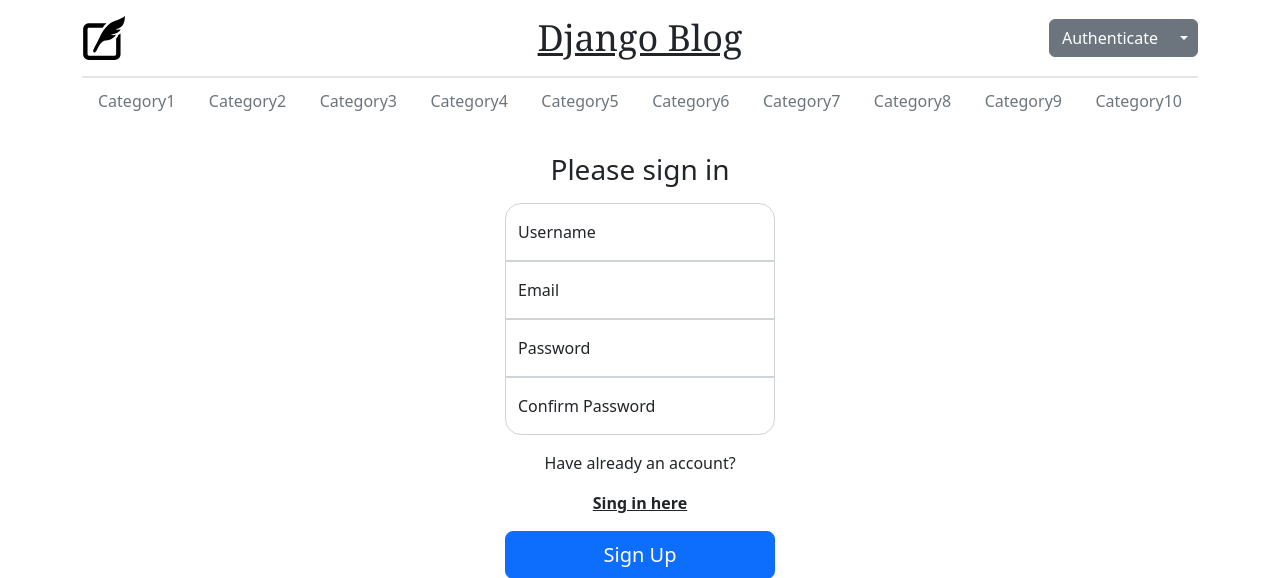
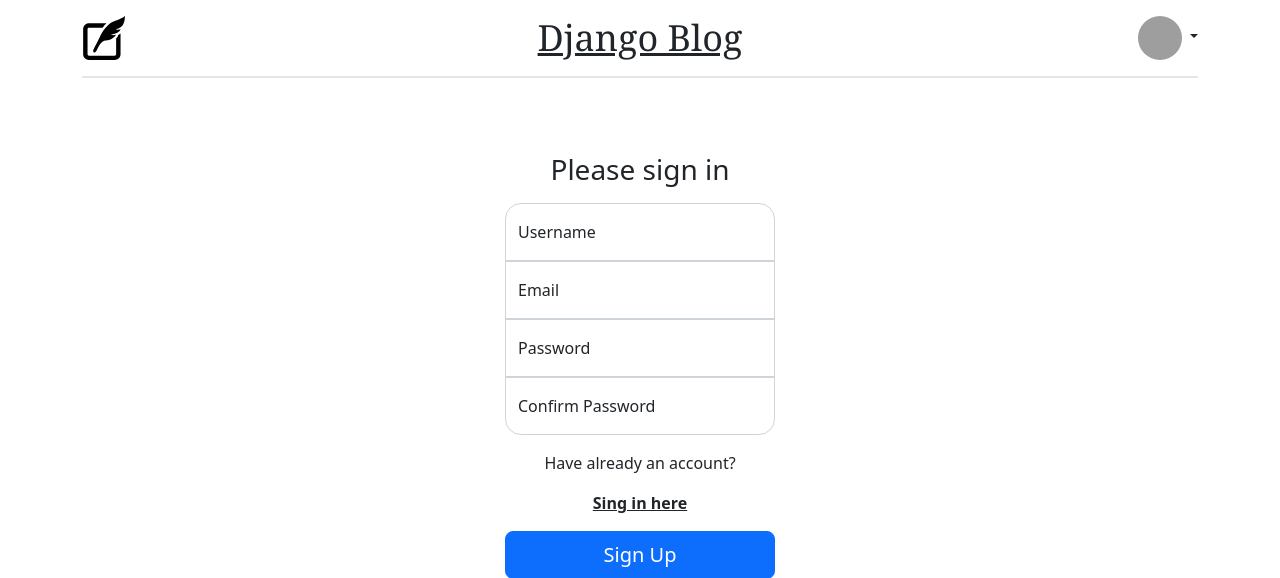
Before and after one commit to SerhiiMazur-grim/A-Level_django_HW, a Django app: template user/templates/signup.html in a window 1280 px wide. Shown: the top 578 px of the page. Run offline with Django 4.2, Linux system fonts and the light colour scheme; the template is opened without the code that fills it, so the values that code supplies are empty; grey boxes are pictures that could not be loaded.

Commit message:
connected urls to signin and signup

```diff
--- a/dj_hw/urls.py
+++ b/dj_hw/urls.py
@@ -20,4 +20,5 @@ from django.urls import path, include
 urlpatterns = [
     path('admin/', admin.site.urls),
     path('', include('blog.urls')),
+    path('', include('user.urls')),
 ]
--- a/user/templates/signup.html
+++ b/user/templates/signup.html
@@ -1,59 +1,12 @@
-<!doctype html>
-<html lang="en">
-<head>
-  <meta charset="UTF-8">
-  <meta name="viewport"
-        content="width=device-width, user-scalable=no, initial-scale=1.0, maximum-scale=1.0, minimum-scale=1.0">
-  <meta http-equiv="X-UA-Compatible" content="ie=edge">
-  <meta name="description" content="Python training course - Django blog project">
-  <title>Django Blog</title>
-  <link rel="icon" type="image/svg+xml" href="../img/favicon.svg">
-  <link rel="icon" type="image/png" href="../img/favicon.png">
-  <link rel="stylesheet" href="../css/bootstrap.min.css">
-  <link rel="stylesheet" href="https://cdn.jsdelivr.net/npm/bootstrap-icons@1.10.3/font/bootstrap-icons.css">
-  <link rel="stylesheet" href="../css/blog.min.css">
-</head>
-<body>
+{% extends 'base.html' %}
 
-<div class="container">
-  <header class="blog-header lh-1 py-3">
-    <div class="row d-flex justify-content-between align-items-center">
-      <div class="col-4">
-        <img src="../img/logo.svg" alt="logo" class="logo">
-      </div>
-      <div class="col-4 text-center">
-        <a href="homepage.html" class="blog-title text-dark">Django Blog</a>
-      </div>
-      <div class="col-4 d-flex justify-content-end align-items-center dropdown">
-        <div class="btn-group">
-          <button type="button" class="btn btn-secondary">Authenticate</button>
-          <button type="button" class="btn btn-secondary dropdown-toggle dropdown-toggle-split"
-                  data-bs-toggle="dropdown" aria-expanded="false">
-            <span class="visually-hidden">Toggle Dropdown</span>
-          </button>
-          <ul class="dropdown-menu">
-            <li><a class="dropdown-item" href="signin.html">Sign In</a></li>
-            <li><a class="dropdown-item" href="signup.html">Sign Up</a></li>
-          </ul>
-        </div>
-      </div>
-    </div>
-  </header>
-  <div class="nav-scroller py-1 mb-3">
-    <nav class="nav d-flex justify-content-between">
-      <div class="nav-item"><a href="" class="nav-link link-secondary">Category1</a></div>
-      <div class="nav-item"><a href="" class="nav-link link-secondary">Category2</a></div>
-      <div class="nav-item"><a href="" class="nav-link link-secondary">Category3</a></div>
-      <div class="nav-item"><a href="" class="nav-link link-secondary">Category4</a></div>
-      <div class="nav-item"><a href="" class="nav-link link-secondary">Category5</a></div>
-      <div class="nav-item"><a href="" class="nav-link link-secondary">Category6</a></div>
-      <div class="nav-item"><a href="" class="nav-link link-secondary">Category7</a></div>
-      <div class="nav-item"><a href="" class="nav-link link-secondary">Category8</a></div>
-      <div class="nav-item"><a href="" class="nav-link link-secondary">Category9</a></div>
-      <div class="nav-item"><a href="" class="nav-link link-secondary">Category10</a></div>
-    </nav>
-  </div>
-</div>
+{% block title %}SignUp{% endblock title %}
+
+{% block navbar %}
+{% include "navbar.html" %}
+{% endblock navbar %}
+
+{% block content %}
 <main class="form-auth form-signup w-100 m-auto">
   <form>
     <h1 class="h3 mb-3 fw-normal">Please sign in</h1>
@@ -80,13 +33,11 @@
 
     <div class="my-3">
       <p>Have already an account?</p>
-      <a href="signin.html" class="text-body fw-bold">Sing in here</a>
+      <a href="{% url 'signin' %}" class="text-body fw-bold">Sing in here</a>
     </div>
 
     <button class="w-100 btn btn-lg btn-primary" type="submit">Sign Up</button>
   </form>
 </main>
 
-<script src="../js/bootstrap.bundle.js"></script>
-</body>
-</html>
+{% endblock content %}
--- /dev/null
+++ b/user/urls.py
@@ -0,0 +1,8 @@
+from django.urls import path
+from user.views import signin, signup
+
+
+urlpatterns = [
+    path('signin/', signin, name='signin'),
+    path('signup/', signup, name='signup'),
+]
```
Also changed, not shown: user/templates/signin.html (+10 -59 lines), user/views.py (+7 -1 lines).
